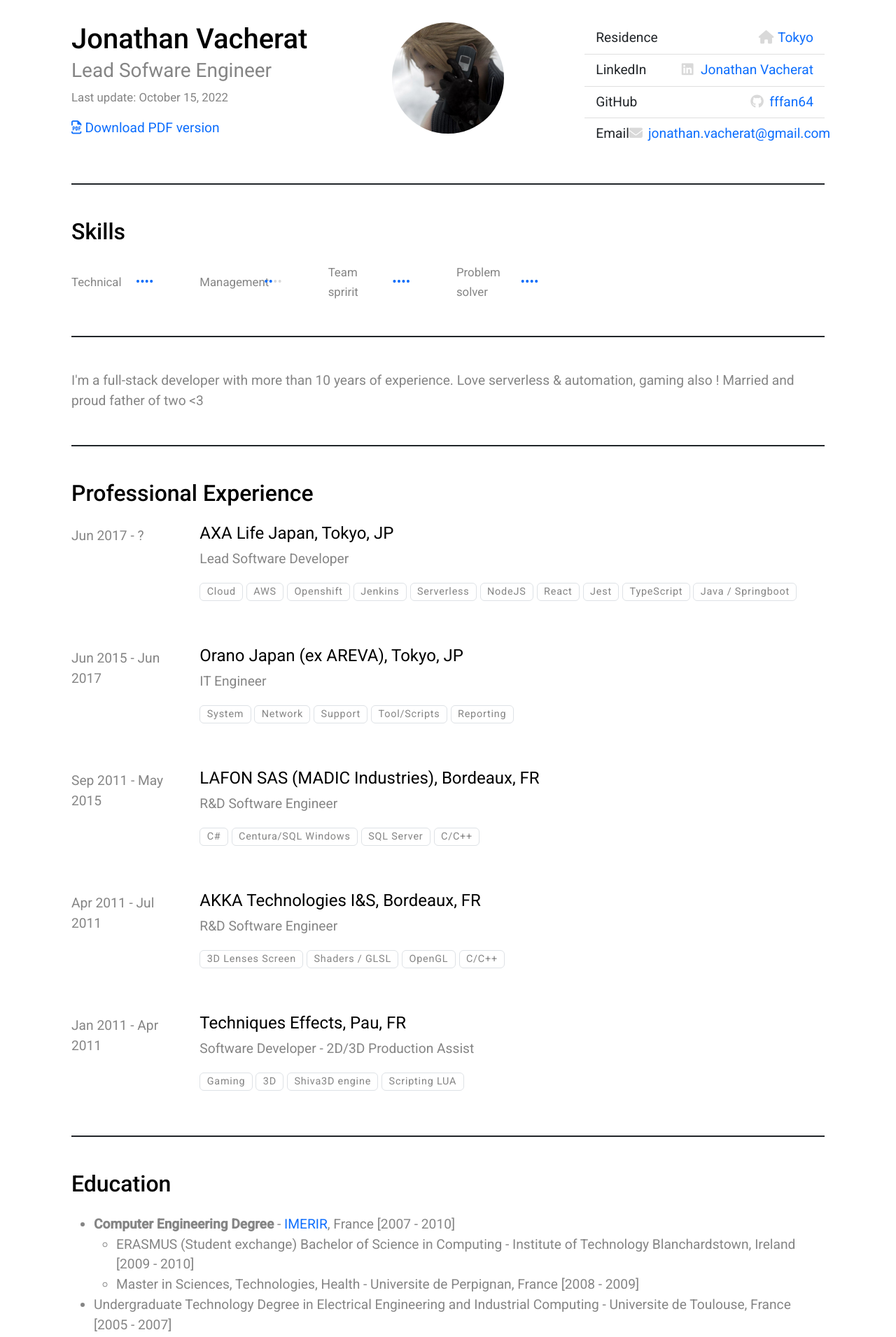
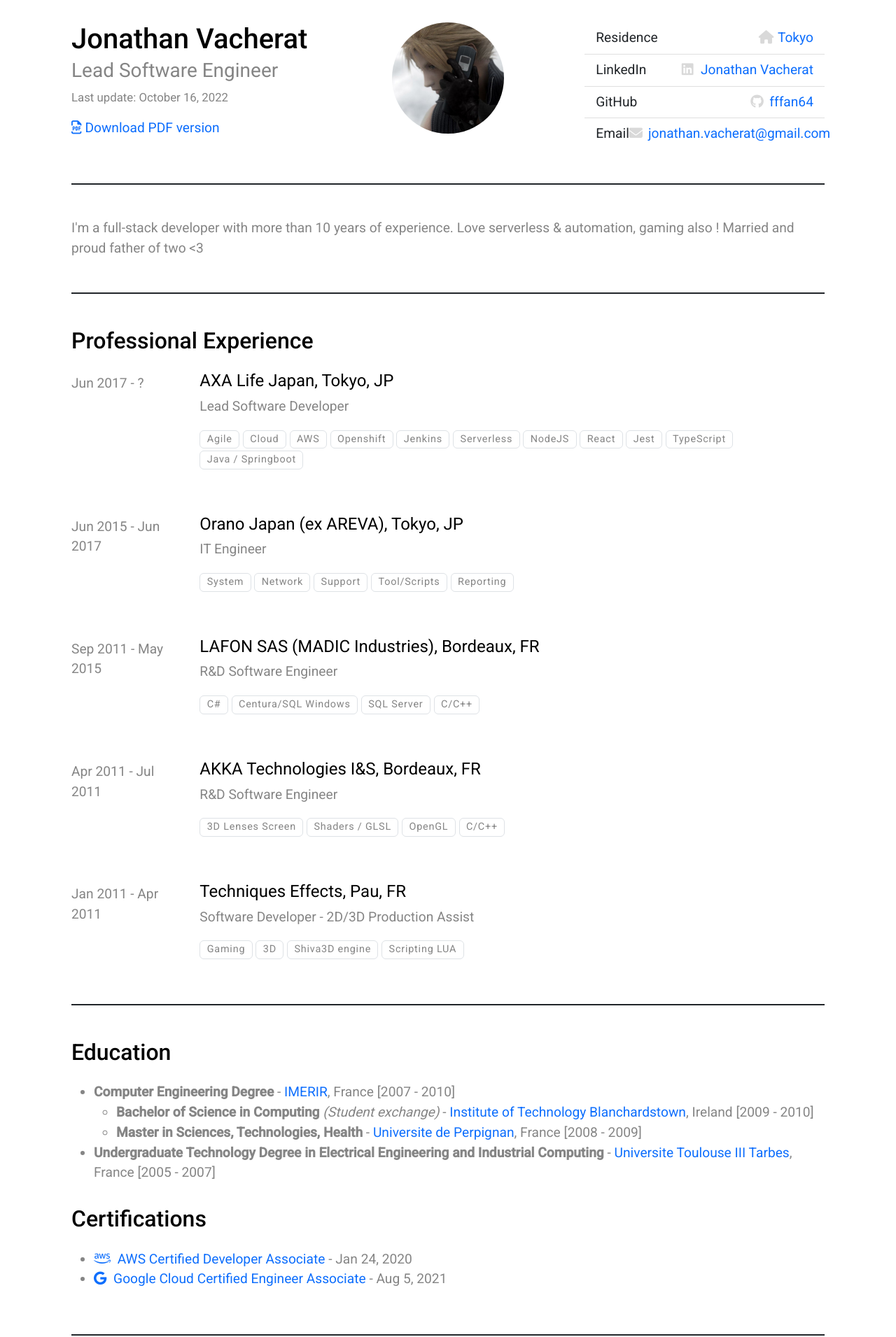
Before and after one commit to fffan64/resume, a plain HTML site: page index.html in a window 1280 px wide. Shown: the top 1911 px of the page at 70% size. Drawn offline with nearby package versions, Linux system fonts and the light colour scheme.

Commit message:
Deploying to gh-pages from  @ 98642cdbadc3652b62fd9a6fa73cfd8d08823b91 🚀

```diff
--- a/index.html
+++ b/index.html
@@ -3,7 +3,7 @@
 <head>
     <meta charset="UTF-8"/>
     <meta name="viewport" content="width=device-width, initial-scale=1">
-    <title>Jonathan Vacherat. Lead Sofware Engineer</title>
+    <title>Jonathan Vacherat. Lead Software Engineer</title>
     <link rel="icon" href="favicon.ico" type="image/x-icon"/>
     <link rel="preconnect" href="https://fonts.googleapis.com">
     <link rel="preconnect" href="https://fonts.gstatic.com" crossorigin>
@@ -20,14 +20,14 @@
             <div class="col-print-6 col-12 col-md-4 d-flex justify-content-between flex-column">
                 <div>
                     <h1 class="mb-0">Jonathan Vacherat</h1>
-                    <div class="fs-3">Lead Sofware Engineer</div>
+                    <div class="fs-3">Lead Software Engineer</div>
                 </div>
                 <div>
                     <p>
-                        <time datetime="" class="small">Last update: October 15, 2022</time>
+                        <time datetime="" class="small">Last update: October 16, 2022</time>
                     </p>
                     <p>
-                        <span class="screen"><a href="jonathan-vacherat.lead-sofware-engineer.pdf"><i class="far fa-file-pdf"></i>Download PDF version</a></span>
+                        <span class="screen"><a href="jonathan-vacherat.lead-software-engineer.pdf"><i class="far fa-file-pdf"></i>Download PDF version</a></span>
                         <span class="print">Up-to-date version of CV is available at <a href="https://fffan64.github.io/resume"
                                                                                         class="text-nowrap"><i
                             class="fab fa-github" aria-hidden="true"></i>https://fffan64.github.io/resume</a></span>
@@ -62,7 +62,7 @@
         </div>
     </div>
 
-    <div class="border-bottom border-2 border-print-0 border-dark mb-5 pb-5 pb-print-0 mb-print-1">
+    <!-- <div class="border-bottom border-2 border-print-0 border-dark mb-5 pb-5 pb-print-0 mb-print-1">
         <h3 class="h2 screen mb-4">Skills</h3>
         <div class="row align-items-center">
             <div class="col-print-1 col-3 col-md-2 col-lg-1 text-right">
@@ -82,7 +82,7 @@
                 </div>
             </div>
             <div class="col-print-1 col-3 col-md-2 col-lg-1 text-right">
-                <small>Team spririt</small>
+                <small>Teamwork</small>
             </div>
             <div class="col-print-1 col-3 col-md-2 col-lg-1">
                 <div class="skills">
@@ -90,7 +90,7 @@
                 </div>
             </div>
             <div class="col-print-1 col-3 col-md-2 col-lg-1 text-right">
-                <small>Problem solver</small>
+                <small>Problem-solver</small>
             </div>
             <div class="col-print-1 col-3 col-md-2 col-lg-1">
                 <div class="skills">
@@ -98,7 +98,7 @@
                 </div>
             </div>
         </div>
-    </div>
+    </div> -->
 
     <div class="border-bottom border-2 border-print-0 border-dark mb-5 pb-5 pb-print-0 mb-print-1">
         I'm a full-stack developer with more than 10 years of experience.
@@ -118,6 +118,7 @@
                 <div><p>Lead Software Developer</p></div>
 
                 <p>
+                    <span class="badge text-body border border-1">Agile</span>
                     <span class="badge text-body border border-1">Cloud</span>
                     <span class="badge text-body border border-1">AWS</span>
                     <span class="badge text-body border border-1">Openshift</span>
@@ -207,10 +208,10 @@
         <ul>
             <li><b>Computer Engineering Degree</b> - <a href="https://www.imerir.com/">IMERIR</a>, France [2007 - 2010]</li>
             <ul>
-            <li>ERASMUS (Student exchange) Bachelor of Science in Computing - Institute of Technology Blanchardstown, Ireland [2009 - 2010]</li>
-            <li>Master in Sciences, Technologies, Health - Universite de Perpignan, France [2008 - 2009]</li>
+            <li><b>Bachelor of Science in Computing</b> <i>(Student exchange)</i> - <a href="http://www.itb.ie/">Institute of Technology Blanchardstown</a>, Ireland [2009 - 2010]</li>
+            <li><b>Master in Sciences, Technologies, Health</b> - <a href="https://www.univ-perp.fr/">Universite de Perpignan</a>, France [2008 - 2009]</li>
             </ul>
-            <li>Undergraduate Technology Degree in Electrical Engineering and Industrial Computing - Universite de Toulouse, France [2005 - 2007]</li>
+            <li><b>Undergraduate Technology Degree in Electrical Engineering and Industrial Computing</b> - <a href="https://www.iut-tarbes.fr/">Universite Toulouse III Tarbes</a>, France [2005 - 2007]</li>
             <ul>
             </ul>
         </ul>
```
Also changed, not shown: 2 other files.
